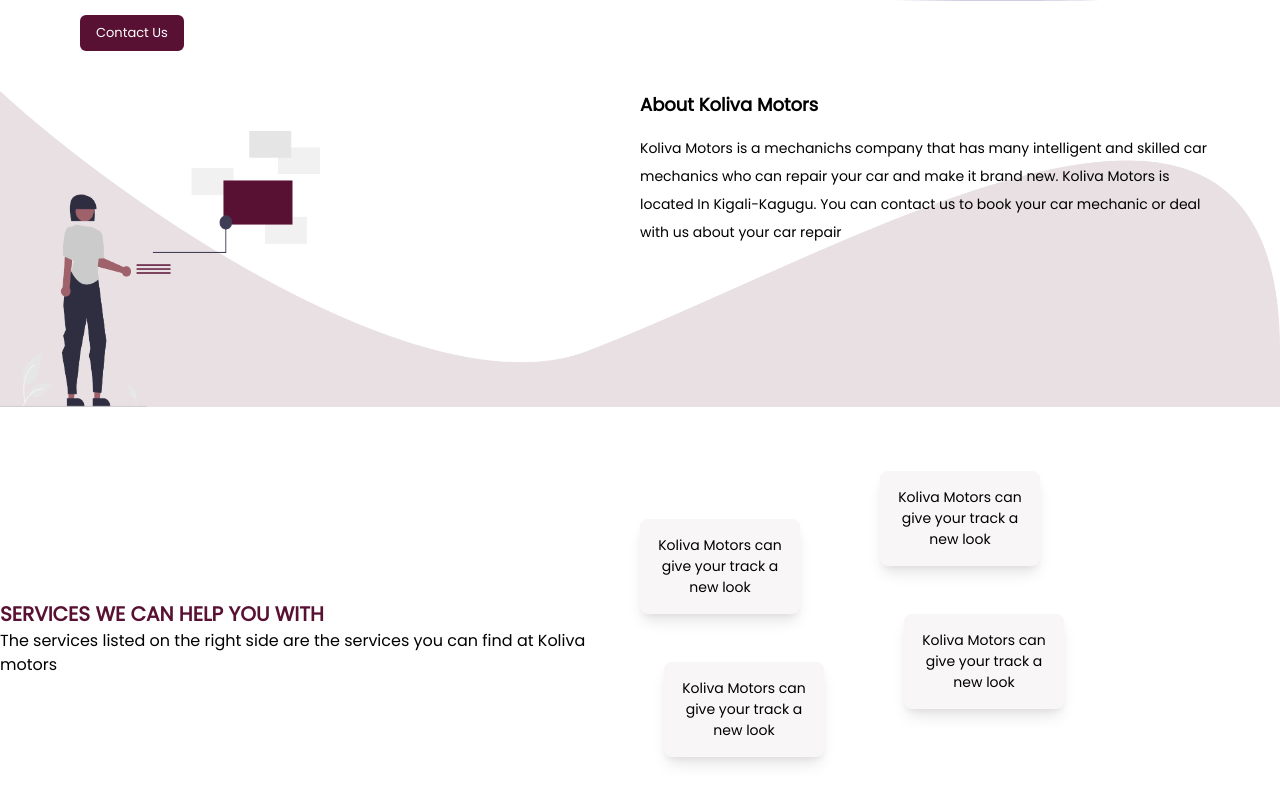
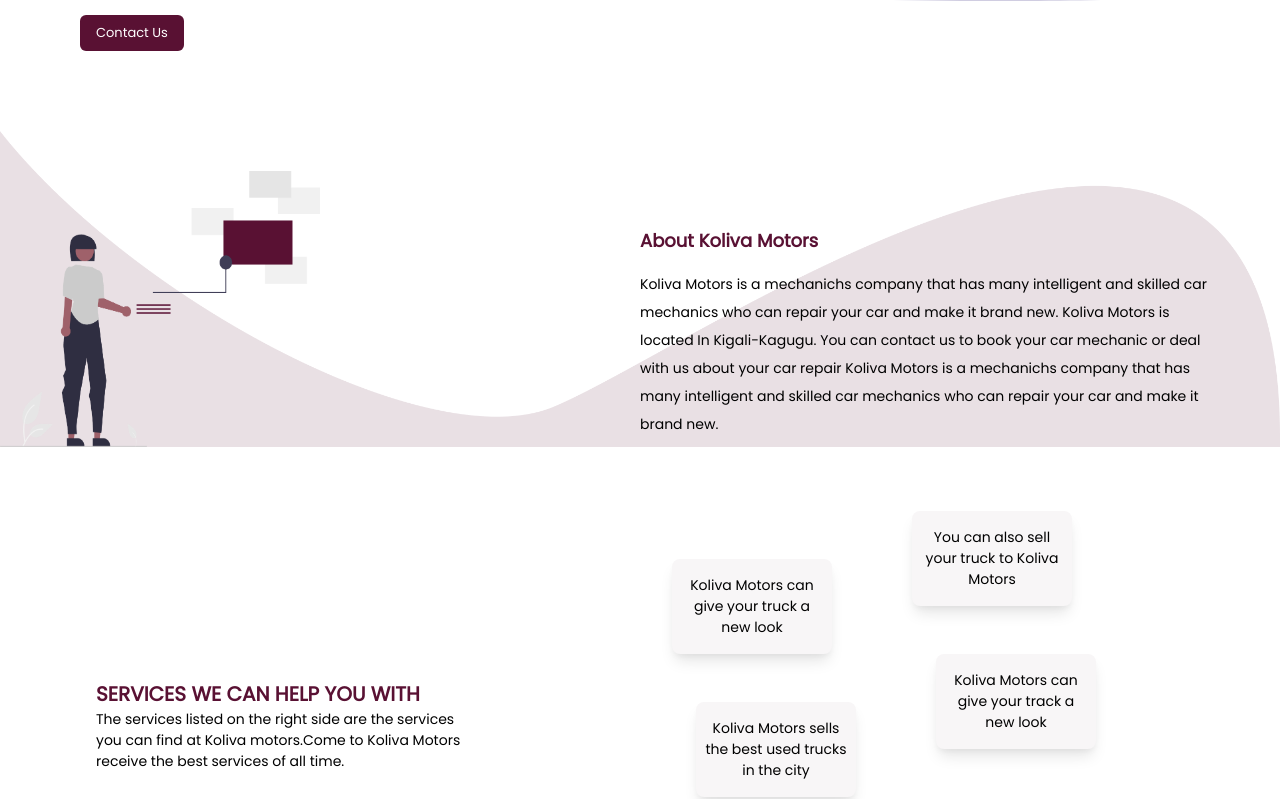
Before and after one commit to dianKoliva/kmsite, a Vue app: page / in a window 1280 px wide. Shown: the part 460-1259 px from the top of the page. Built offline with nearby package versions, Linux system fonts and the light colour scheme; the HTML template or start-up script is replaced by a standard one.

Commit message:
new changes

```diff
--- a/src/components/AboutUs.vue
+++ b/src/components/AboutUs.vue
@@ -1,17 +1,19 @@
 <template>
-  <div class="bg-back bg-cover bg-no-repeat">
-    <div class="flex mt-10">
+  <div class="bg-back bg-cover">
+    <div class="flex mt-20">
       <div class="w-1/2">
         <img src="/about.png" class="max-w-xs mt-10" alt="" />
       </div>
 
-      <div class="absolute right-0 w-1/2 pr-16">
-        <h1 class="font-bold text-lg pb-4">About Koliva Motors</h1>
+      <div class="absolute right-0 w-1/2 pr-16 mt-24">
+        <h1 class="font-bold text-lg pb-4 text-red">About Koliva Motors</h1>
         <p class="text-sm leading-7">
           Koliva Motors is a mechanichs company that has many intelligent and
           skilled car mechanics who can repair your car and make it brand new.
           Koliva Motors is located In Kigali-Kagugu. You can contact us to book
-          your car mechanic or deal with us about your car repair
+          your car mechanic or deal with us about your car repair Koliva Motors
+          is a mechanichs company that has many intelligent and skilled car
+          mechanics who can repair your car and make it brand new.
         </p>
       </div>
     </div>
--- a/src/components/AllPage.vue
+++ b/src/components/AllPage.vue
@@ -14,6 +14,7 @@
     <div>
       <Services></Services>
     </div>
+    <!--
     <div>
       <Clients></Clients>
     </div>
@@ -21,6 +22,7 @@
       <ContactUs></ContactUs>
     </div>
     <div><Footer></Footer></div>
+    -->
   </div>
 </template>
 
--- a/src/components/Services.vue
+++ b/src/components/Services.vue
@@ -1,18 +1,23 @@
 <template>
   <div class="flex pb-10 mt-16">
     <div class="w-1/2 mt-32">
-      <h1 class="text-xl text-red font-bold">SERVICES WE CAN HELP YOU WITH</h1>
-      <p>
-        The services listed on the right side are the services you can find at
-        Koliva motors
-      </p>
+      <div class="ml-24 w-96">
+        <h1 class="text-xl text-red font-bold mt-10">
+          SERVICES WE CAN HELP YOU WITH
+        </h1>
+        <p class="text-sm">
+          The services listed on the right side are the services you can find at
+          Koliva motors.Come to Koliva Motors receive the best services of all
+          time.
+        </p>
+      </div>
     </div>
     <div class="w-1/2 flex">
-      <div class="mt-12">
+      <div class="mt-12 ml-8">
         <div class="bg-red-lighter w-40 text-center rounded-lg shadow-lg">
           <i class="fa fa-search text-red text-3xl pt-4"></i>
           <p class="text-sm pl-2 pb-4 pr-2 pt-4">
-            Koliva Motors can give your track a new look
+            Koliva Motors can give your truck a new look
           </p>
         </div>
 
@@ -29,7 +34,7 @@
         >
           <i class="fa fa-search text-red text-3xl pt-4"></i>
           <p class="text-sm pl-2 pb-4 pr-2 pt-4">
-            Koliva Motors can give your track a new look
+            Koliva Motors sells the best used trucks in the city
           </p>
         </div>
       </div>
@@ -38,7 +43,7 @@
         <div class="bg-red-lighter w-40 text-center rounded-lg shadow-lg">
           <i class="fa fa-search text-red text-3xl pt-4"></i>
           <p class="text-sm pl-2 pb-4 pr-2 pt-4">
-            Koliva Motors can give your track a new look
+            You can also sell your truck to Koliva Motors
           </p>
         </div>
 
```
Also changed, not shown: public/back.png.
